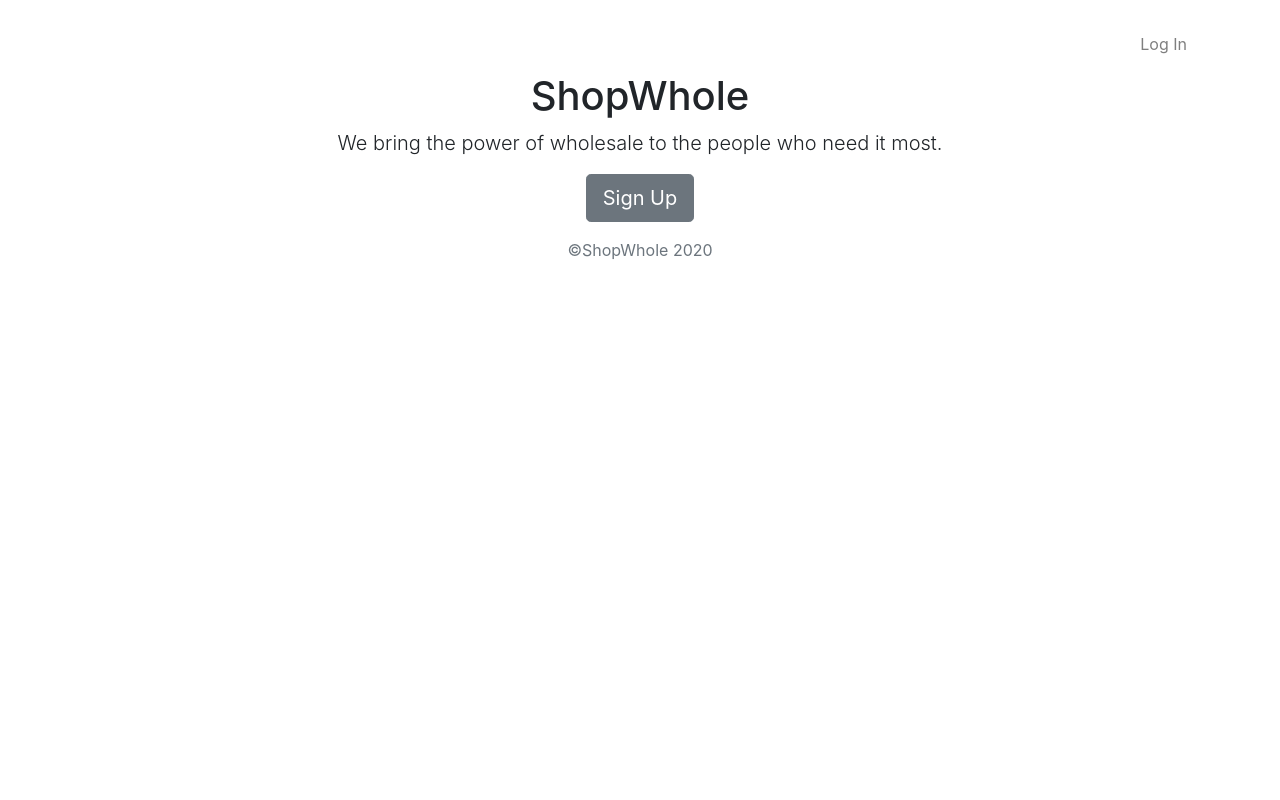
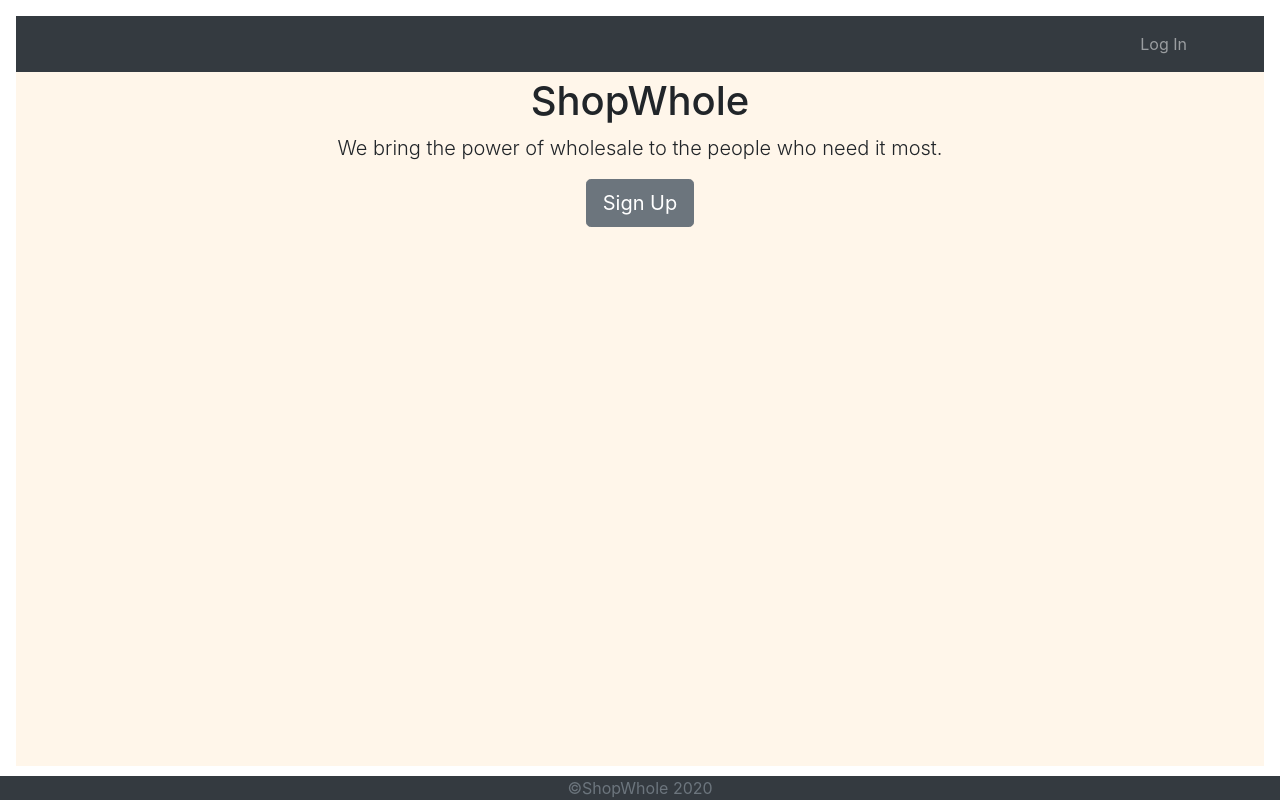
Before and after one commit to vinaykonuru/ShopWhole, a Django app: page / in a window 1280 px wide. Run offline with Django 3.2, Linux system fonts and the light colour scheme; some libraries are stand-ins or nearby versions.

Commit message:
footer cream fix

```diff
--- a/boga-project/boga/templates/base.html
+++ b/boga-project/boga/templates/base.html
@@ -48,6 +48,7 @@
     <link rel="stylesheet" href="custom.css">
 </head>
   <body>
+    <div class="wrapper" style="min-height: calc( 97vh ); background-color:#fff6ea;">
     <header >
       <nav class="navbar navbar-expand-lg navbar-dark bg-dark" >
         <div class="container" >
@@ -87,8 +88,8 @@
 
 {% endblock %}
 </div>
-
-<footer class="text-muted bg-dark">
+      </div>
+<footer class="text-muted bg-dark" style="min-height: calc(3vh);">
   <div class="container text-center">
   ©ShopWhole {% now "Y" %}
   </div>
--- a/boga-project/boga/templates/intro.html
+++ b/boga-project/boga/templates/intro.html
@@ -48,9 +48,9 @@
   </head>
   <body class="text-center">
     <div class="cover-container d-flex w-100 h-100 p-3 mx-auto flex-column">
+<div class='wrapping' style="background-color:#fff6ea; min-height: calc( 100vh - 50px );">
   <header class="masthead mb-auto">
-    <div class="inner">
-      <nav class="navbar navbar-expand-lg navbar-light">
+      <nav class="navbar navbar-expand-lg navbar-dark bg-dark">
         <div class="container">
         <button class="navbar-toggler" type="button" data-toggle="collapse" data-target="#navbarNavAltMarkup" aria-controls="navbarNavAltMarkup" aria-expanded="false" aria-label="Toggle navigation">
           <span class="navbar-toggler-icon"></span>
@@ -64,15 +64,15 @@
     </nav>
   </header>
 
-  <main role="main" class="inner cover">
+  <main role="main" class="inner cover" style="background:#fff6ea; padding: 5px;">
     <h1 class="cover-heading">ShopWhole</h1>
     <p class="lead">We bring the power of wholesale to the people who need it most.</p>
     <p class="lead">
       <a href="{% url 'signup' %}" class="btn btn-lg btn-secondary">Sign Up</a>
     </p>
   </main>
-
-  <footer class="text-muted">
+    </div>
+  <footer class="text-muted bg-dark footer fixed-bottom">
     <div class="text-center">
 
     </div>
--- a/boga-project/products/templates/products/home.html
+++ b/boga-project/products/templates/products/home.html
@@ -19,7 +19,7 @@
       {% endif %}
         <div class="col-4">
           <div onclick="window.location='{% url 'detail' product.id %}';" style="cursor:pointer">
-          <div class="card text-white mb-3" style="width: 18rem; background-color: #f8709b">
+          <div class="card text-white mb-3" style="width:18rem; background-color: #f8709b">
             <img class="card-img-top" src="{{product.image.url}}" alt="{{product.title}}" width=500 height=300>
             <div class="card-body">
               <h5 class="card-title">{{product.title}}</h5>
```
